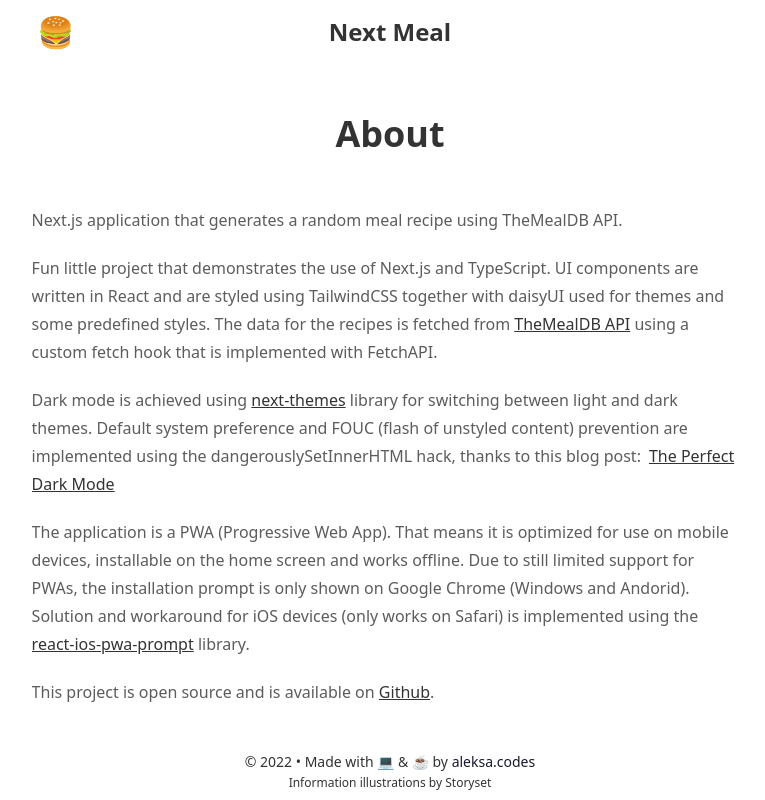
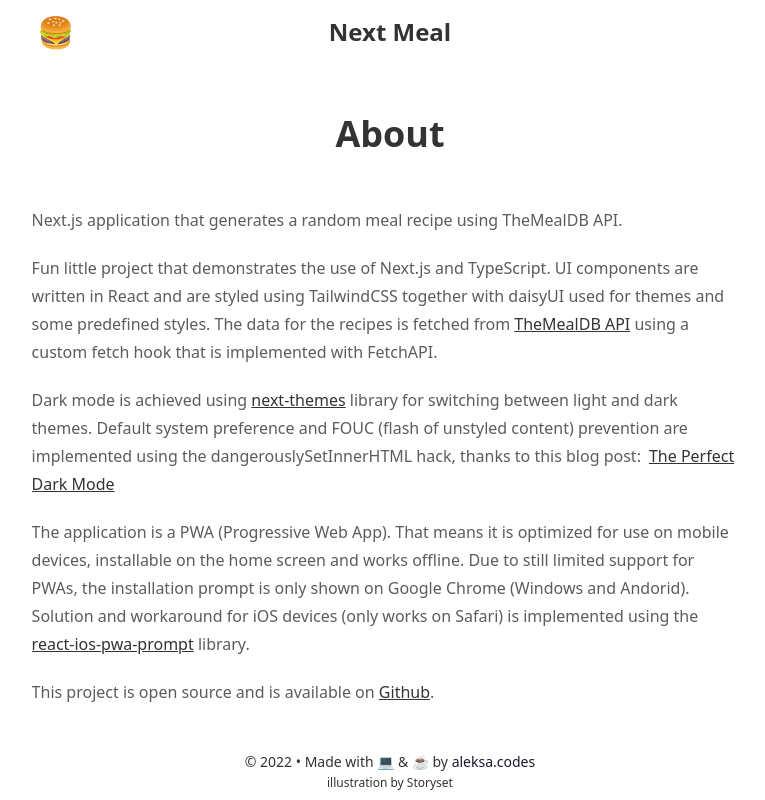
Before and after one commit to aleksa-codes/my-next-meal-pwa, a Next.js app: page /about in a window 1280 px wide. Shown: the whole page, without its empty margins (250-1015 px from the left). Built offline with nearby package versions, Linux system fonts and the light colour scheme; some icons are missing.

Commit message:
fix: illustration credit in footer

```diff
--- a/src/components/Layout.tsx
+++ b/src/components/Layout.tsx
@@ -97,7 +97,7 @@ const Layout = ({ children }: { children: React.ReactNode }) => {
                   rel='noreferrer'
                   className='text-xs link link-hover'
                 >
-                  Information illustrations by Storyset
+                  illustration by Storyset
                 </a>
               </p>
             </p>
```
